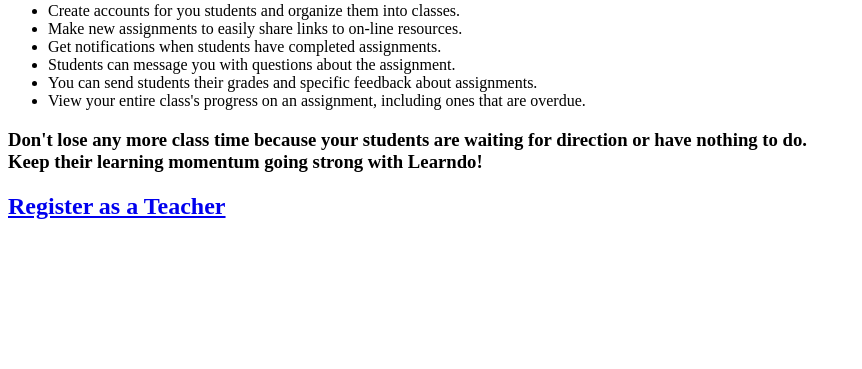
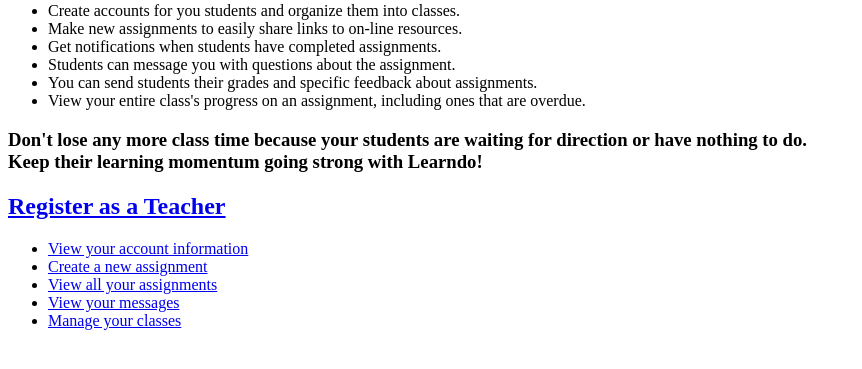
Before and after one commit to cforan99/learndo, a Flask app: page / in a window 1280 px wide. Shown: the part 213-582 px from the top of the page, without its empty margins (0-862 px from the left). Run offline with Flask 2, Linux system fonts and the light colour scheme; a user stored in the database is signed in.

Commit message:
created student and teacher views of assignment lists, added assign functionality, added menu into base depending on whether a student or teacher is signed in

```diff
--- a/server.py
+++ b/server.py
@@ -69,6 +69,7 @@ def register_process():
     db.session.commit()
 
     session["user_id"] = new_teacher.user_id
+    session["acct_type"] = 'teacher'
 
     flash("Your teacher account has been created with the username {} and password {}".format(username, password))
 
@@ -104,6 +105,11 @@ def login_process():
 
     session["user_id"] = user.user_id
 
+    if user.is_teacher:
+        session["acct_type"] = 'teacher'
+    else:
+        session["acct_type"] = 'student'
+
     flash("You are now logged in!")
 
     if user.is_teacher:
@@ -117,6 +123,7 @@ def logout():
     """Log out."""
 
     del session["user_id"]
+    del session["acct_type"]
     flash("You are logged out.")
     return redirect("/")
 
@@ -135,6 +142,21 @@ def show_teacher_dashboard(user_id):
         return redirect("/")
 
 
+@app.route('/teacher/<int:user_id>/assignments')
+def show_teacher_assignments(user_id):
+    """Lists assignments created by a teacher"""
+
+    if session['user_id'] == user_id:
+        teacher = User.query.get(user_id)  ## Can I make this a global variable or store in session?
+        tasks = teacher.tasks
+
+        return render_template("tassignments.html", teacher=teacher, tasks=tasks)
+    else:
+        flash("You do not have access to that page.")
+        return redirect("/")
+
+
+############### CLASSES ###############
 @app.route('/teacher/<int:user_id>/classes', methods=['GET'])
 def manage_classes(user_id):
     """Shows class lists and student lists. Teacher can also add classes and students."""
@@ -375,7 +397,23 @@ def show_student_dashboard(user_id):
         return redirect("/")
 
 
-############### ASSIGNMENT ###############
+@app.route('/student/<int:user_id>/assignments')
+def show_student_assignments(user_id):
+    """Lists assignments assigned to a student"""
+
+    if session['user_id'] == user_id:
+        student = User.query.get(user_id)  ## Can I make this a global variable or store in session?
+        assignments = db.session.query(Assignment).filter(Assignment.student_id ==
+            user_id).order_by(Assignment.assigned.desc()).all()
+
+        return render_template("sassignments.html", student=student, assignments=assignments)
+
+    else:
+        flash("You do not have access to that page.")
+        return redirect("/")
+
+
+############### ASSIGNMENTS ###############
 
 @app.route('/new_assignment')
 def show_assignment_form():
@@ -459,6 +497,33 @@ def view_assignment(teacher_id, task_id):
         return redirect("/")
 
 
+@app.route('/assign', methods=["POST"])
+def assign_to_class():
+    """Assigns task to all users, students and teachers, associated with the selected class."""
+
+    class_id = request.form.get("class-id")
+    task_id = request.form.get("task_id")
+
+    task = Task.query.get(task_id)
+    this_class = Class.query.get(class_id)
+    class_list = this_class.users
+
+    if session['user_id'] == task.created_by:
+        for user in class_list:
+            new_assignment = Assignment(student_id=user.user_id,
+                                        task_id=task_id,
+                                        assigned=datetime.now())
+            db.session.add(new_assignment)
+
+        db.session.commit()
+
+        flash("This has been successfully assigned to {}".format(this_class.class_name))
+        return redirect("/teacher/{}/assignments/{}".format(task.created_by, task_id))
+
+    else:
+        flash("You are not authorized to make this change.")
+        return redirect("/")
+
 
 
 # #THIS WORKS BUT I WILL NOT USE IT UNTIL START ANGULAR
--- a/templates/base.html
+++ b/templates/base.html
@@ -25,6 +25,28 @@
     Put your body here.
 {% endblock %}
 
+{% block menu %}
+	{% if ("user_id" in session) and ("acct_type" in session) %}
+		{% if session["acct_type"] == 'teacher' %}
+			<ul>
+				<li><a href='/profile/{{ session['user_id'] }}'>View your account information</a></li>
+				<li><a href='/new_assignment'>Create a new assignment</a></li>
+				<li><a href='/teacher/{{ session['user_id'] }}/assignments'>View all your assignments</a></li>
+				<li><a href='/teacher/{{ session['user_id'] }}/messages'>View your messages</a></li>
+				<li><a href='/teacher/{{ session['user_id'] }}/classes'>Manage your classes</a></li>
+			</ul>
+		{% else %}
+			<ul>
+				<li><a href='/profile/{{ session['user_id'] }}'>View your account information</a></li>
+				<li><a href='/student/{{ session['user_id'] }}/assignments'>View all your assignments</a></li>
+				<li><a href='/student/{{ session['user_id'] }}/messages'>View your messages</a></li>
+			</ul>
+		{% endif %}
+	{% else %}
+		<div class="menu"></div>
+	{% endif %}
+
+{% endblock %}
 
 </body>
 </html>
--- a/templates/sdashboard.html
+++ b/templates/sdashboard.html
@@ -3,10 +3,4 @@
 
 <h2>Welcome {{ student.display_name }}!</h2></a>
 
-<ul>
-	<li><a href='/profile/{{ student.user_id }}'>View your account information</a></li>
-	<li><a href='/teacher/{{ student.user_id }}/assignments'>View all your assignments</a></li>
-	<li><a href='/teacher/{{ student.user_id }}/messages'>View your messages</a></li>
-</ul>
-
 {% endblock %}
--- a/templates/view_assignment.html
+++ b/templates/view_assignment.html
@@ -11,6 +11,7 @@
 			      <option value="{{ class_id }}">{{ class_list[class_id]['class_name'] }}</option>
 			      {% endfor %}
 			    </select>
+			    <input type="hidden" name="task_id" value="{{ task.task_id }}">
 			    <input type="submit" value="Assign">
 			</form>
 	    </div>
```
Also changed, not shown: templates/sassignments.html (added, +18 -0 lines), templates/tassignments.html (added, +18 -0 lines), templates/tdashboard.html (+0 -7 lines), learndo.db.
